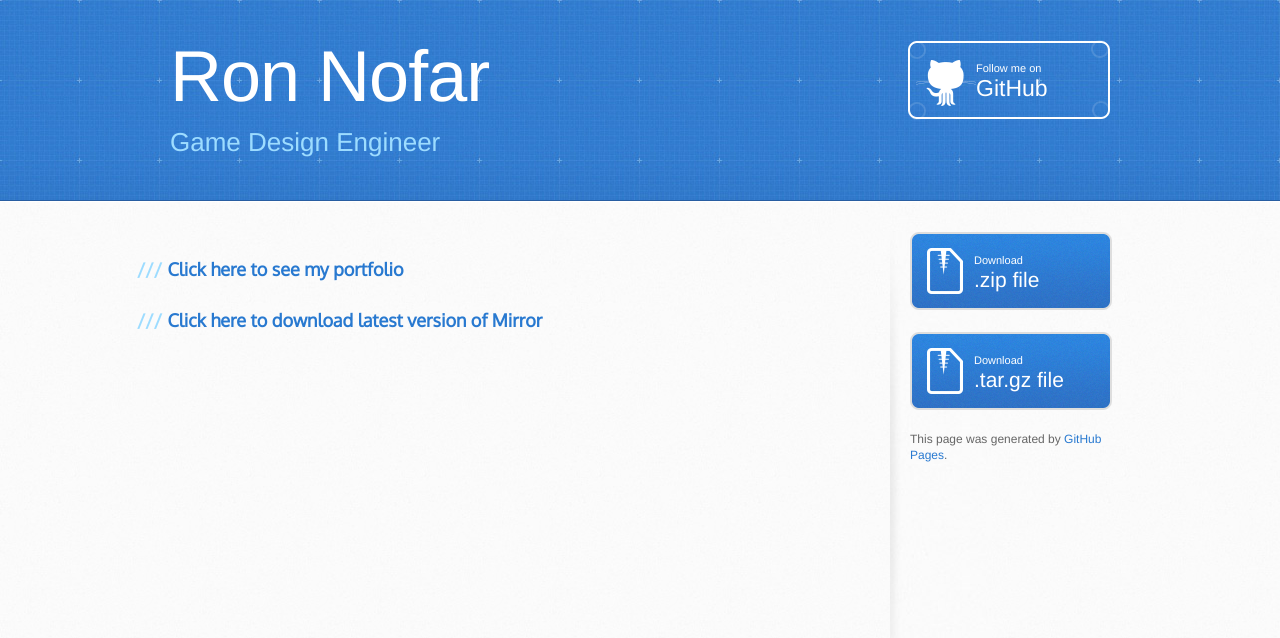
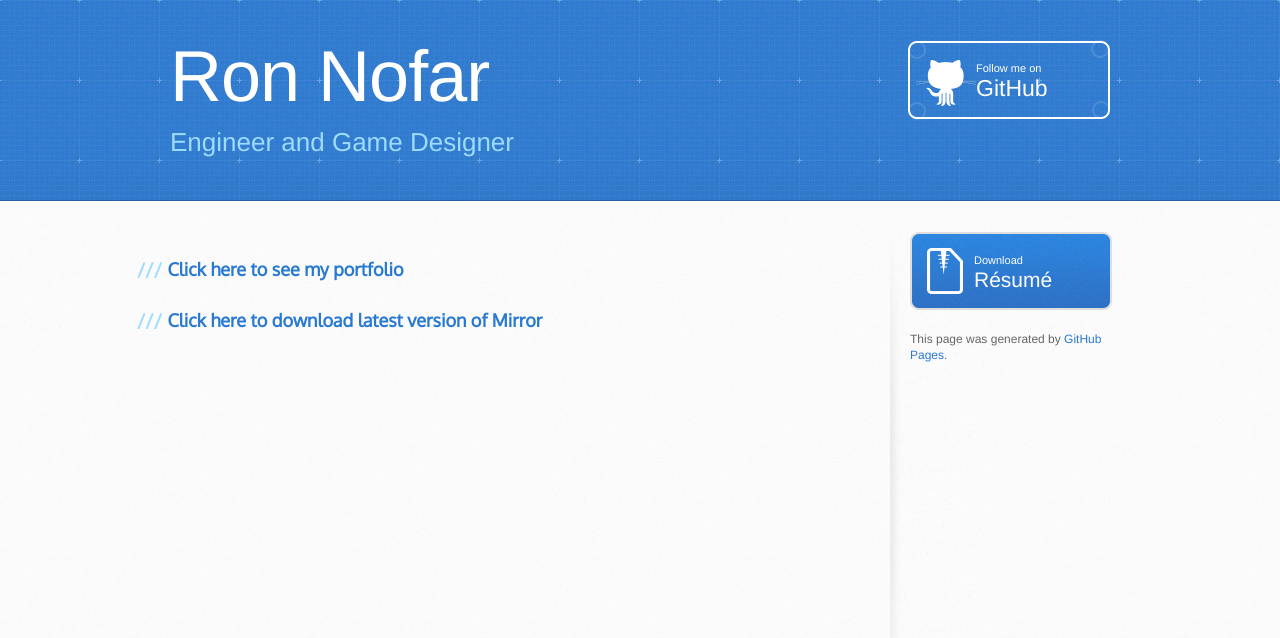
Before and after one commit to RonNofar/RonNofar.github.io, a Jekyll site: the page built from index.md, in a window 1280 px wide. Shown: the top 638 px of the page. Built offline with Jekyll 4.4.1, drawn with Linux system fonts in a browser that asks for light colours; our own code applies the rules of GitHub Pages for plain Markdown files.

Commit message:
Add Resume Download

```diff
--- a/_config.yml
+++ b/_config.yml
@@ -1,5 +1,5 @@
 title: Ron Nofar
-description: Game Design Engineer
+description: Engineer and Game Designer
 show_downloads: true
 google_analytics:
 theme: jekyll-theme-architect
--- a/_layouts/default.html
+++ b/_layouts/default.html
@@ -39,6 +39,7 @@
 
         <aside id="sidebar">
           {% if site.show_downloads %}
+		  <!--
             <a href="{{ site.github.zip_url }}" class="button">
               <small>Download</small>
               .zip file
@@ -46,6 +47,11 @@
             <a href="{{ site.github.tar_url }}" class="button">
               <small>Download</small>
               .tar.gz file
+            </a>
+			-->
+			<a href="https://docs.google.com/document/export?format=pdf&id=1srr9lY3GB8MpMFYS82do9OI66obFdBm5--6vDnCsNqA&includes_info_params=true" class="button">
+              <small>Download</small>
+              R&eacute;sum&eacute;
             </a>
           {% endif %}
 
```
